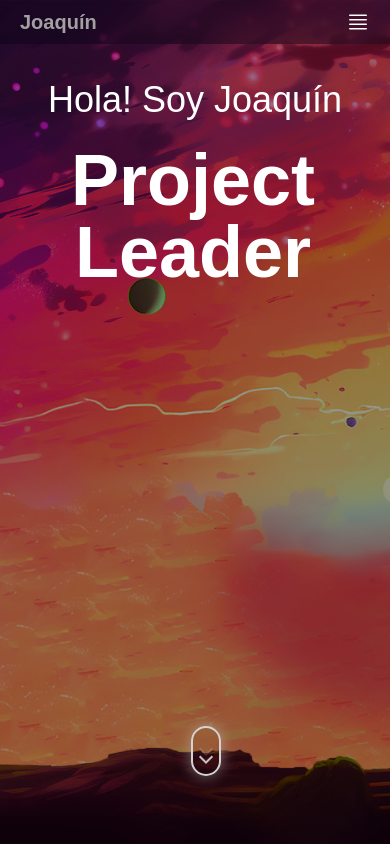
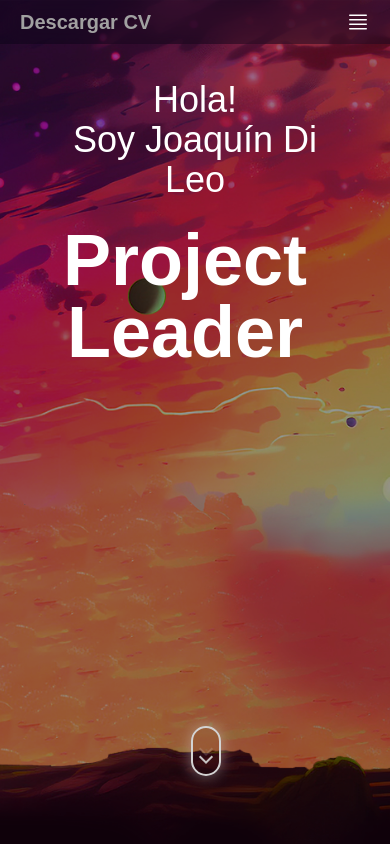
Before and after one commit to dileo24/Portfolio, a React (Vite) app: page / in a window 390 px wide. Shown: the top 844 px of the page. Built offline with nearby package versions, Linux system fonts and the light colour scheme; a web font is replaced by a local one.

Commit message:
fixes en navbar, footer y HeroText cv cargado

```diff
--- a/src/components/HeroText.jsx
+++ b/src/components/HeroText.jsx
@@ -3,31 +3,24 @@ import { motion } from "motion/react";
 
 const HeroText = () => {
 	const words = ["Software Developer", "Project Leader"];
+
 	const variants = {
 		hidden: { opacity: 0, x: -50 },
 		visible: { opacity: 1, x: 0 },
 	};
+
 	return (
 		<div className="z-10 mt-20 text-center md:mt-40 md:text-left rounded-3xl bg-clip-text">
-			{/* Desktop */}
-			<div className="flex-col hidden md:flex c-space">
+			<div className="flex flex-col space-y-6 md:space-y-0 c-space">
 				<motion.h1 className="text-4xl font-medium" variants={variants} initial="hidden" animate="visible" transition={{ delay: 1 }}>
-					Hola! Soy Joaquín
+					Hola!
+					<br />
+					Soy Joaquín Di Leo
 				</motion.h1>
-				<div className="flex flex-col items-start">
+
+				<div className="flex flex-col items-center md:items-start">
 					<motion.div variants={variants} initial="hidden" animate="visible" transition={{ delay: 1.5 }}>
-						<FlipWords words={words} className="font-black text-white text-8xl" />
-					</motion.div>
-				</div>
-			</div>
-			{/* Mobile */}
-			<div className="flex- flex-col space-y-6 md:hidden">
-				<motion.p className="text-4xl font-medium" variants={variants} initial="hidden" animate="visible" transition={{ delay: 1 }}>
-					Hola! Soy Joaquín
-				</motion.p>
-				<div>
-					<motion.div variants={variants} initial="hidden" animate="visible" transition={{ delay: 1.5 }}>
-						<FlipWords words={words} className="font-bold text-white text-7xl text-center ml-4" />
+						<FlipWords words={words} className="font-black text-white text-7xl md:text-8xl text-center md:text-left" />
 					</motion.div>
 				</div>
 			</div>
--- a/src/sections/Footer.jsx
+++ b/src/sections/Footer.jsx
@@ -5,7 +5,7 @@ const Footer = () => {
 			<div className="mb-4 bg-gradient-to-r from-transparent via-neutral-700 to-transparent h-[1px] w-full" />
 			<div className="flex gap-3 mb-5">
 				{mySocials.map((social, index) => (
-					<a href={social.href} key={index}>
+					<a href={social.href} key={index} target="_blank">
 						<img
 							src={social.icon}
 							className="w-6 h-6"
--- a/src/sections/Navbar.jsx
+++ b/src/sections/Navbar.jsx
@@ -33,8 +33,8 @@ const Navbar = () => {
 		<div className="fixed inset-x-0 z-20 w-full backdrop-blur-lg bg-primary/40">
 			<div className="mx-auto c-space max-w-7xl">
 				<div className="flex items-center justify-between py-2 sm:py-0">
-					<a href="/" className="text-xl font-bold transition-colors text-neutral-400 hover:text-white">
-						Joaquín
+					<a href="./assets/CV_DiLeo.pdf" target="_blank" className="text-xl font-bold transition-colors text-neutral-400 hover:text-white">
+						Descargar CV
 					</a>
 
 					<button
```
Also changed, not shown: 1 other file (tests, documents, lock files or other folders).
